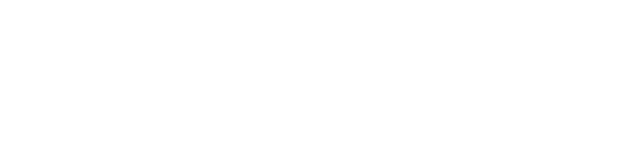
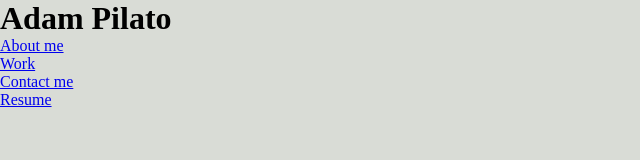
Before and after one commit to Adzy89/Portfolio, a plain HTML site: page index.html in a window 1280 px wide. Shown: the whole page, without its empty margins (0-640 px from the left). Drawn offline with Linux system fonts and the light colour scheme.

Commit message:
updatedindex & CSS

```diff
--- a/css/style.css
+++ b/css/style.css
@@ -0,0 +1,8 @@
+* {
+    box-sizing: border-box;
+    padding: 0;
+    margin: 0;
+}
+
+body {
+    background-color: #d9dcd6;
--- a/index.html
+++ b/index.html
@@ -4,9 +4,52 @@
     <meta charset="UTF-8">
     <meta http-equiv="X-UA-Compatible" content="IE=edge">
     <meta name="viewport" content="width=device-width, initial-scale=1.0">
+    <link rel="stylesheet" href="/css/style.css"/>
     <title>Portfolio</title>
 </head>
+
+
 <body>
-    <section></section>
+
+<header>
+    <h1>Adam Pilato</h1>
+        <nav>
+            <ul>
+            <li><a href="#search-engine-optimization">About me</a></li>
+            <li><a href="#online-reputation-management">Work</a></li>
+            <li><a href="#social-media-marketing">Contact me</a></li>
+            <li><a href="#social-media-marketing">Resume</a></li>
+            </ul>
+        </nav>
+</header>
+
+
+
+
+
+
+
+
+
+
+
+
+
+
+
+
+
+
+
+
+
+
+
+
+
+
+
+
+
 </body>
 </html>
```
